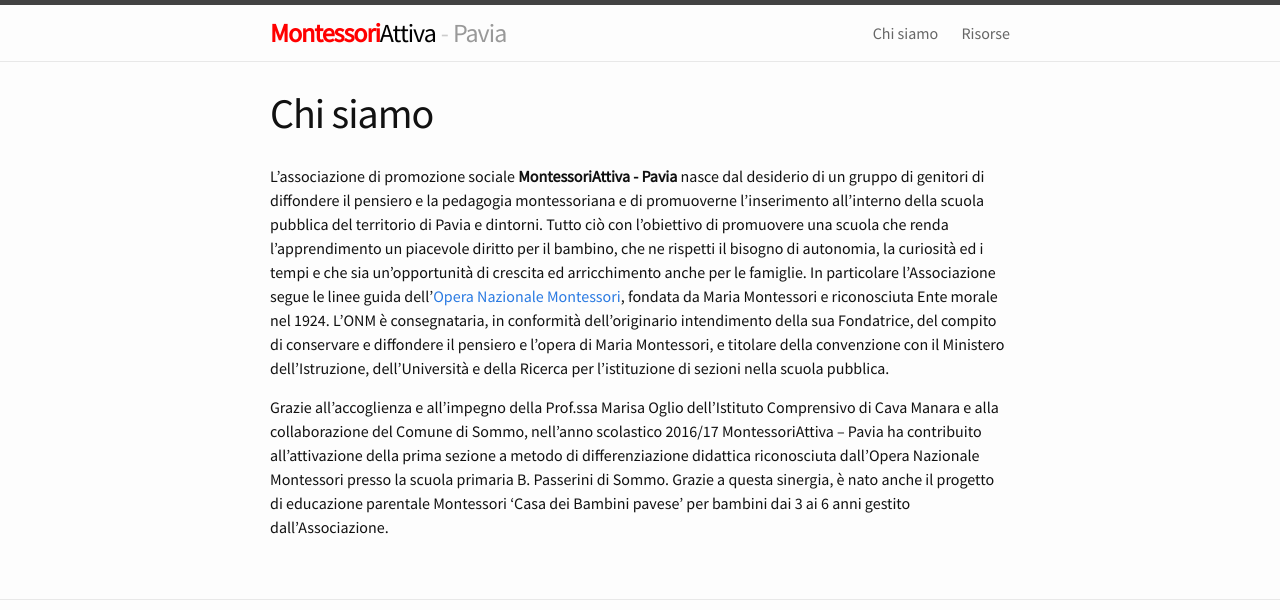
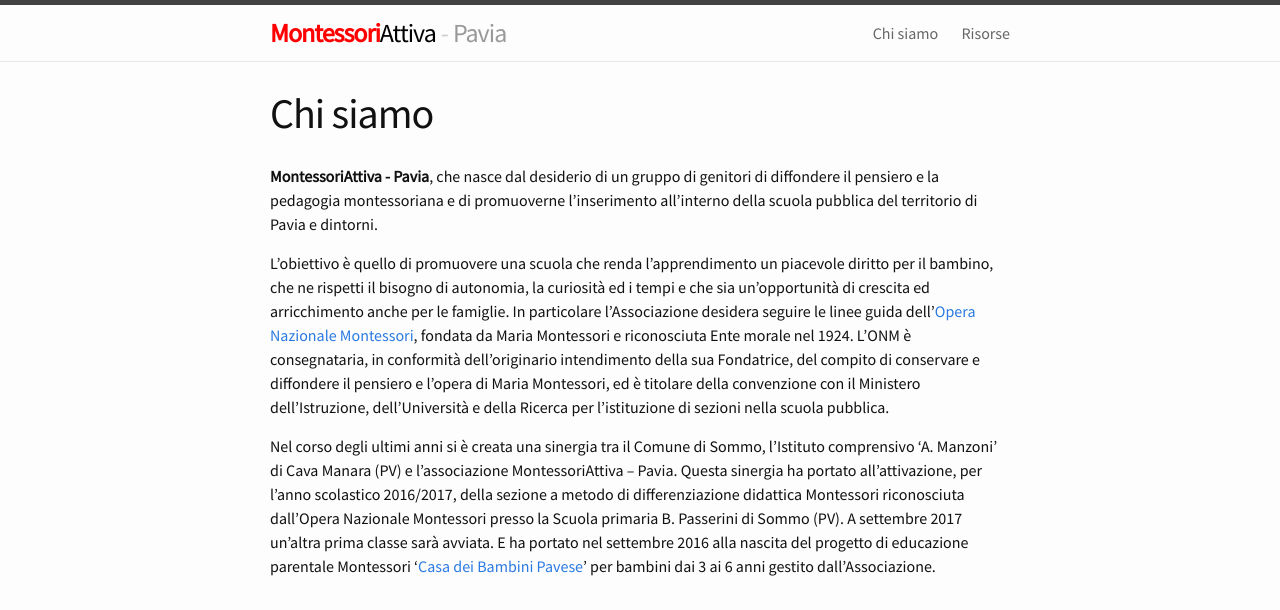
Before and after one commit to montessori-attiva-pavia/montessori-attiva-pavia.github.io, a Jekyll site: the page built from about.md, in a window 1280 px wide, cut to the strip 0-610 px from the top of the page. Built offline with Jekyll 4.4.1, drawn with Linux system fonts in a browser that asks for light colours.

Commit message:
update 'about'

```diff
--- a/about.md
+++ b/about.md
@@ -5,7 +5,8 @@
 url_convenz: assets/convenzione-miur-onm-2013.pdf
 ---
 
-L’associazione di promozione sociale **MontessoriAttiva - Pavia** nasce dal desiderio di un gruppo di genitori di diffondere il pensiero e la pedagogia montessoriana e di promuoverne l'inserimento all'interno della scuola pubblica del territorio di Pavia e dintorni. Tutto ciò con l'obiettivo di promuovere una scuola che renda l’apprendimento un piacevole diritto per il bambino, che ne rispetti il bisogno di autonomia, la curiosità ed i tempi e che sia un’opportunità di crescita ed arricchimento anche per le famiglie. In particolare l’Associazione segue le linee guida dell’[Opera Nazionale Montessori](http://www.operanazionalemontessori.it/){:target="_blank"}, fondata da Maria Montessori e riconosciuta Ente morale nel 1924. L’ONM è consegnataria, in conformità dell’originario intendimento della sua Fondatrice, del compito di conservare e diffondere il pensiero e l’opera di Maria Montessori, e titolare della convenzione con il Ministero dell’Istruzione, dell’Università e della Ricerca per l’istituzione di sezioni nella scuola pubblica.
+**MontessoriAttiva - Pavia**, che nasce dal desiderio di un gruppo di genitori di diffondere il pensiero e la pedagogia montessoriana e di promuoverne l'inserimento all'interno della scuola pubblica del territorio di Pavia e dintorni.
 
+L'obiettivo è quello di promuovere una scuola che renda l’apprendimento un piacevole diritto per il bambino, che ne rispetti il bisogno di autonomia, la curiosità ed i tempi e che sia un’opportunità di crescita ed arricchimento anche per le famiglie. In particolare l’Associazione desidera seguire le linee guida dell’[Opera Nazionale Montessori](http://www.operanazionalemontessori.it/){:target="_blank"}, fondata da Maria Montessori e riconosciuta Ente morale nel 1924. L’ONM è consegnataria, in conformità dell’originario intendimento della sua Fondatrice, del compito di conservare e diffondere il pensiero e l’opera di Maria Montessori, ed è titolare della convenzione con il Ministero dell’Istruzione, dell’Università e della Ricerca per l’istituzione di sezioni nella scuola pubblica.
 
-Grazie all’accoglienza e all’impegno della Prof.ssa Marisa Oglio dell’Istituto Comprensivo di Cava Manara e alla collaborazione del Comune di Sommo, nell’anno scolastico 2016/17 MontessoriAttiva – Pavia ha contribuito all’attivazione della prima sezione a metodo di differenziazione didattica riconosciuta dall’Opera Nazionale Montessori presso la scuola primaria B. Passerini di Sommo. Grazie a questa sinergia, è nato anche il progetto di educazione parentale Montessori  ‘Casa dei Bambini pavese’ per bambini dai 3 ai 6 anni gestito dall’Associazione.
+Nel corso degli ultimi anni si è creata una sinergia tra il Comune di Sommo, l’Istituto comprensivo ‘A. Manzoni’ di Cava Manara (PV) e l’associazione MontessoriAttiva – Pavia. Questa sinergia ha portato all'attivazione, per l'anno scolastico 2016/2017, della sezione a metodo di differenziazione didattica Montessori riconosciuta dall’Opera Nazionale Montessori presso la Scuola primaria B. Passerini di Sommo (PV). A settembre 2017 un’altra prima classe sarà avviata. E ha portato  nel settembre 2016 alla nascita del progetto di educazione parentale Montessori ‘[Casa dei Bambini Pavese](http://www.casadeibambinipavese.it/){:target="_blank"}’ per bambini dai 3 ai 6 anni gestito dall’Associazione.
```
